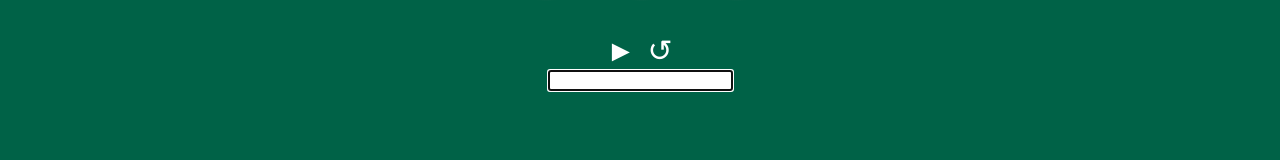
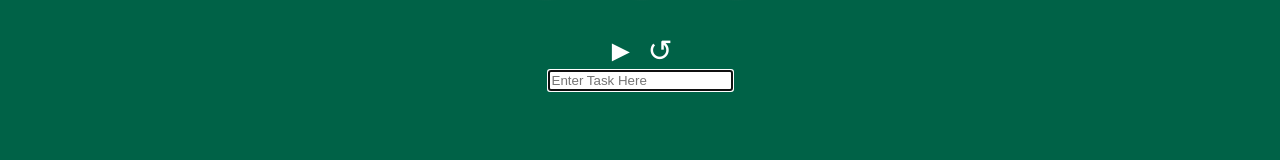
Before and after one commit to Rakeshpatel87p/react-timerOrg, a React (Create React App) app: page / in a window 1280 px wide. Shown: the part 465-625 px from the top of the page. Built offline with nearby package versions, Linux system fonts and the light colour scheme.

Commit message:
passing taskEntered state down

```diff
--- a/src/App.js
+++ b/src/App.js
@@ -13,6 +13,7 @@ class App extends Component {
       intervalId: countdown,
       isTicking: false,
       inputToggle: false,
+      taskEntered: false
     };
     this.quickTimers = [15, 25, 30];
     this.handleSubmit = this.handleSubmit.bind(this); //bind returns a copy of the function on which its invoked upon and allows us to set what the this value is
@@ -21,6 +22,7 @@ class App extends Component {
     this.clearTimer = this.clearTimer.bind(this);
     this.pauseTimer = this.pauseTimer.bind(this);
     this.toggleInput = this.toggleInput.bind(this);
+    this.toggleTaskEntered = this.toggleTaskEntered.bind(this);
     this.bckgrdColorEffect = this.bckgrdColorEffect.bind(this);
   }
 
@@ -72,6 +74,12 @@ class App extends Component {
     clearInterval(this.props.intervalId);
   }
 
+  toggleTaskEntered() {
+    this.setState({
+      taskEntered: !this.state.taskEntered
+    })
+  }
+
   bckgrdColorEffect() {
     //(secondsRemaining / countdownTime) * 249 - 249
     const countdownTime = 15 * 60;
@@ -106,7 +114,10 @@ class App extends Component {
           clearTimer={this.clearTimer}
           pauseTimer={this.pauseTimer}
         />
-        <TaskInput />
+        <TaskInput
+          isTicking={this.state.isTicking}
+          toggleTaskEntered={this.toggleTaskEntered}
+        />
       </div>
     )
   }
--- a/src/Components/TaskInput.js
+++ b/src/Components/TaskInput.js
@@ -16,18 +16,25 @@ class TaskInput extends Component {
         this.setState((prevState) => ({
             tasks: [...prevState.tasks, {task}]
         }))
+        this.props.toggleTaskEntered();
+        event.target.task.value = '';
     }
 
     render() {
         return (
             <div>
+                {this.props.isTicking ?
+                    <h2>I'm <span>{this.state.tasks[0].task}</span></h2>
+                    :
                     <form onSubmit={this.handleTaskSubmit}>
                         <input
                             autoFocus={true}
                             onChange={this.handleChange}
                             name="task"
+                            placeholder={'Enter Task Here'}
                         />
                     </form>
+                }
             </div>
         )
     }
```
Lines whose indentation alone changed are shown as unchanged.
